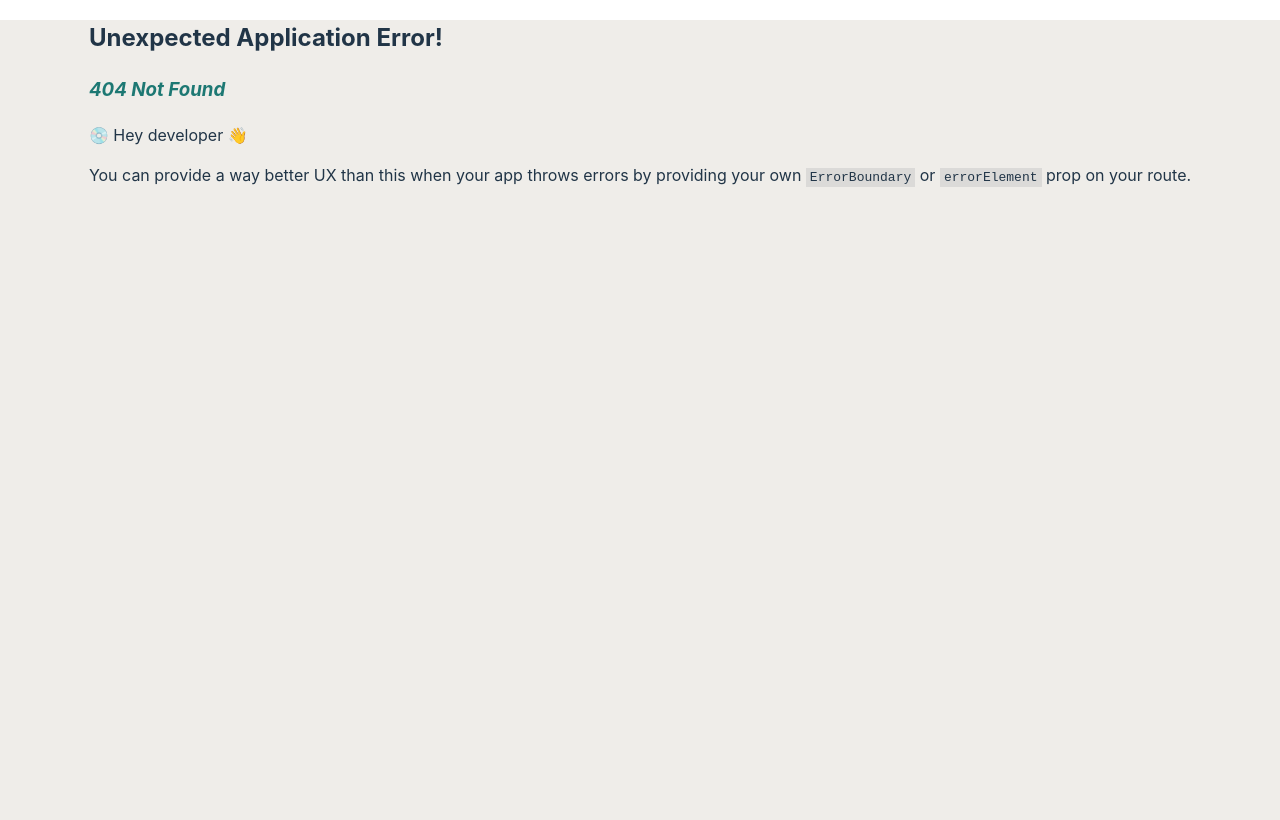
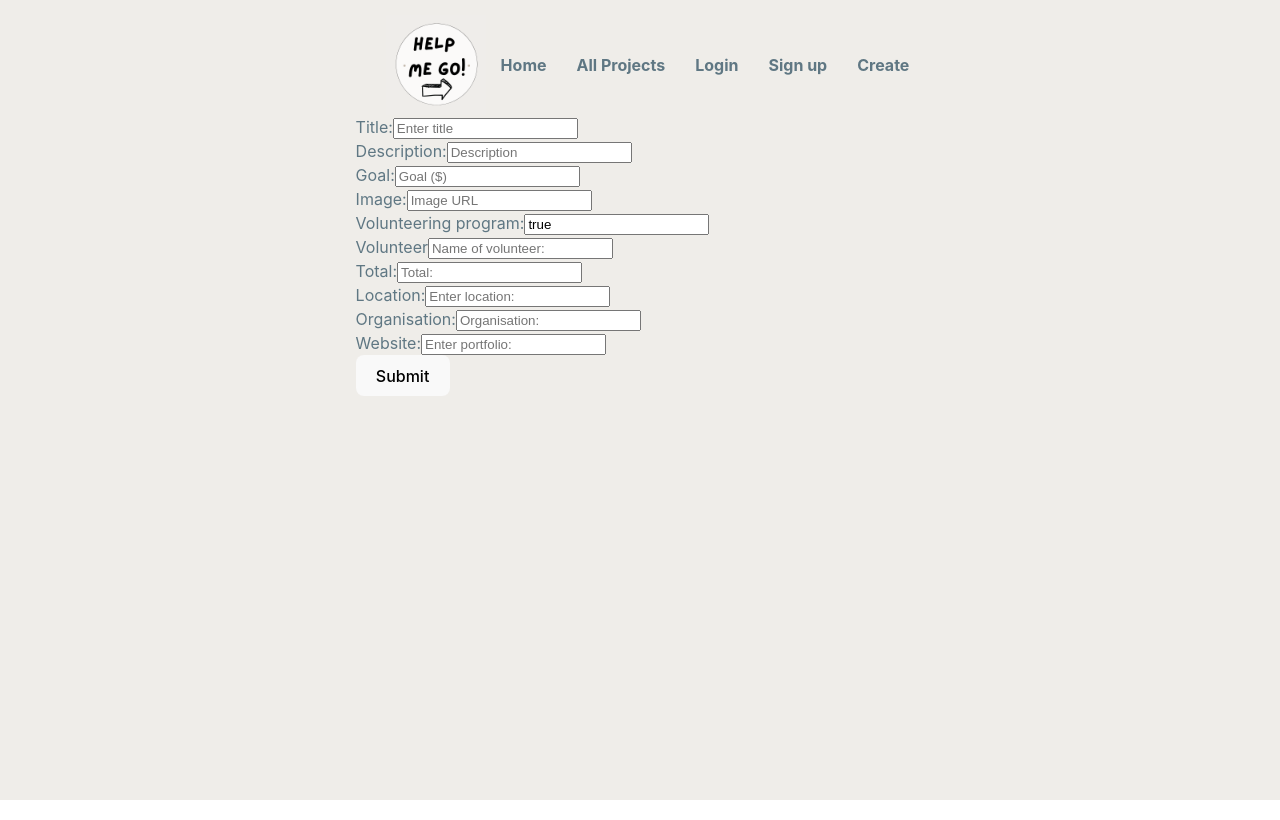
Before and after one commit to jenny-jyl/volunteer-crowdfunding, a React (Vite) app: page /create in a window 1280 px wide. Before the commit this address had no page. Built offline with nearby package versions, Linux system fonts and the light colour scheme.

Commit message:
createproject

```diff
--- a/src/App.css
+++ b/src/App.css
@@ -44,3 +44,21 @@ h3 {
   /* Do not repeat the image */
   background-size: cover;
 }
+
+.signUpField {
+  padding: 10px;
+  display: flex;
+  justify-content: right;
+  margin-right: 40%;
+}
+
+label {
+  color: #5F7783;
+}
+
+.signInField {
+  padding: 10px;
+  display: flex;
+  justify-content: right;
+  margin-right: 40%;
+}
--- /dev/null
+++ b/src/components/CreateProjectForm/index.jsx
@@ -0,0 +1,161 @@
+import React, { useState } from 'react'
+import { useNavigate } from "react-router-dom";
+
+function CreateProjectForm() {
+    const [credentials, setCredentials] = useState({
+        title: '',
+        description: '',
+        goal: '',
+        image: '',
+        is_open: '',
+        owner: '',
+        total: '',
+        location: '',
+        organization: '',
+        website: '',
+    });
+
+    const navigate = useNavigate();
+
+    const handleChange = (event) => {
+        const { id, value } = event.target;
+        setCredentials((prevCredentials) => ({
+            ...prevCredentials,
+            [id]: value
+        }));
+    };
+
+    // const handleSubmit = (event) => {
+    //     event.preventDefault();
+
+    //     if (
+    //         credentials.title && credentials.description && credentials.goal && credentials.image && credentials.is_open && credentials.owner && credentials.total && credentials.location && credentials.organization && credentials.website) {
+    //         postData().then((response) => {
+    //             // window.localStorage.setItem("token", response.token);
+    //             ("credentials", response.credentials)
+    //             navigate("/projects");
+    //         })
+    //     }
+    // };
+
+    const handleSubmit = (event) => {
+        event.preventDefault();
+        postData().then((response) => {
+            // window.localStorage.setItem("token", response.token);
+            ("credentials", response.credentials)
+            navigate("/projects");
+        })
+    };
+
+    const postData = async () => {
+        const response = await fetch(`${import.meta.env.VITE_API_URL}projects/`, {
+            method: "post",
+            headers: {
+                "Content-Type": "application/json",
+            },
+            body: JSON.stringify(credentials),
+        })
+        return response.json()
+    }
+    return (
+        <form>
+            <div className='ProjectField'>
+                <label htmlFor='title'>Title:</label>
+                <input
+                    type="text"
+                    id="title"
+                    placeholder="Enter title"
+                    onChange={handleChange}
+                />
+            </div>
+            <div className='ProjectField'>
+                <label htmlFor='description'>Description:</label>
+                <input
+                    type="text"
+                    id="description"
+                    placeholder="Description"
+                    onChange={handleChange}
+                    maxLength="500"
+                />
+            </div>
+            <div className='ProjectField'>
+                <label htmlFor='goal'>Goal:</label>
+                <input
+                    type="number"
+                    id="goal"
+                    placeholder="Goal ($)"
+                    onChange={handleChange}
+                />
+            </div>
+            <div className='ProjectField'>
+                <label htmlFor='image'>Image:</label>
+                <input
+                    type="text"
+                    id="image"
+                    placeholder="Image URL"
+                    onChange={handleChange}
+                />
+            </div>
+            <div className='ProjectField'>
+                <label htmlFor='is_open'>Volunteering program:</label>
+                <input
+                    type="text"
+                    id="is_open"
+                    placeholder="True or False"
+                    defaultValue="true"
+                    onChange={handleChange}
+                />
+            </div>
+            <div className='ProjectField'>
+                <label htmlFor='owner'>Volunteer</label>
+                <input
+                    type="text"
+                    id="owner"
+                    placeholder="Name of volunteer:"
+                    onChange={handleChange}
+                />
+            </div>
+            <div className='ProjectField'>
+                <label htmlFor='total'>Total:</label>
+                <input
+                    type="number"
+                    id="total"
+                    placeholder="Total:"
+                    onChange={handleChange}
+                />
+            </div>
+            <div className='ProjectField'>
+                <label htmlFor='location'>Location:</label>
+                <input
+                    type="text"
+                    id="location"
+                    placeholder="Enter location:"
+                    onChange={handleChange}
+                />
+            </div>
+            <div className='ProjectField'>
+                <label htmlFor='organisation'>Organisation:</label>
+                <input
+                    type="text"
+                    id="organisation"
+                    placeholder="Organisation:"
+                    onChange={handleChange}
+                />
+            </div>
+            <div className='ProjectField'>
+                <label htmlFor='website'>Website:</label>
+                <input
+                    type="url"
+                    id="website"
+                    placeholder="Enter portfolio:"
+                    onChange={handleChange}
+                />
+            </div>
+            <div className='ProjectField'>
+                <button type="submit" onClick={handleSubmit}>Submit</button>
+            </div>
+        </form>
+    )
+};
+
+export default CreateProjectForm;
--- a/src/components/LoginForm/index.jsx
+++ b/src/components/LoginForm/index.jsx
@@ -25,7 +25,9 @@ function LoginForm() {
         if (credentials.username && credentials.password) {
             postData().then((response) => {
                 window.localStorage.setItem("token", response.token);
+                // window.location.reload(false);
                 navigate("/");
+                // setIsLoggedIn(true);
             })
         }
     };
@@ -45,7 +47,7 @@ function LoginForm() {
 
     return (
         <form>
-            <div>
+            <div className='signInField'>
                 <label htmlFor='username'>Username:</label>
                 <input
                     type="text"
@@ -54,7 +56,7 @@ function LoginForm() {
                     onChange={handleChange}
                 />
             </div>
-            <div>
+            <div className='signInField'>
                 <label htmlFor='password'>Password:</label>
                 <input
                     type="password"
@@ -63,7 +65,9 @@ function LoginForm() {
                     onChange={handleChange}
                 />
             </div>
-            <button type="submit" onClick={handleSubmit}>Login</button>
+            <div className='signInField'>
+                <button type="submit" onClick={handleSubmit}>Login</button>
+            </div>
         </form>
     )
 };
--- a/src/components/Nav/index.jsx
+++ b/src/components/Nav/index.jsx
@@ -1,15 +1,43 @@
-import React from 'react';
+import React, { useState, useEffect } from 'react';
 import { Link } from 'react-router-dom'
 import logo from '/Users/jennyli/volunteer-crowdfunding/src/components/images/logo.png';
 
 function Nav() {
+
+    console.log(window.localStorage.getItem("token"))
+
+    const [isLoggedIn, setIsLoggedIn] = useState()
+
+    useEffect(() => {
+        if (window.localStorage.getItem("token")) {
+            setIsLoggedIn(true)
+        } else {
+            setIsLoggedIn(false)
+        }
+    }, [])
+
+    const logout = () => {
+        setIsLoggedIn(false)
+        localStorage.clear();
+        window.location.href = '/';
+    }
+
     return (
         <nav className='main-nav-container'>
             <img src={logo} alt="Help Me Go Logo" width="100" height="100"></img>
             <Link to="/" className="nav-item">Home</Link>
-            <Link to="/project" className="nav-item">All Projects</Link>
-            <Link to="/login" className="nav-item">Login</Link>
-            <Link to="/signUp" className="nav-item">Sign up</Link>
+            <Link to="/projects" className="nav-item">All Projects</Link>
+            {
+                isLoggedIn ? (
+                    <Link to="/" onClick={logout} className="nav-item">Logout</Link>
+                ) : (
+                    <>
+                        <Link to="/login" className="nav-item">Login</Link>
+                        <Link to="/signUp" className="nav-item">Sign up</Link>
+                    </>
+                )
+            }
+            <Link to="/create" className="nav-item">Create</Link>
         </nav>
     )
 }
--- a/src/components/ProjectCard/ProjectCard.css
+++ b/src/components/ProjectCard/ProjectCard.css
@@ -1,9 +1,9 @@
 .project-card {
-    border: 1px solid #C2D1C9;
-    box-shadow: 0px 0px 5px #C2D1C9;
+    border: 1px solid #bcbcbc;
+    box-shadow: 0px 0px 5px #dcece3;
     margin: 20px;
     padding: 10px;
-    background-color: #C2D1C9;
+    background-color: #cdcdcd;
     border-radius: 25px
 }
 
--- a/src/components/SignUpForm/index.jsx
+++ b/src/components/SignUpForm/index.jsx
@@ -67,7 +67,7 @@ function SignUpForm() {
                     onChange={handleChange}
                 />
             </div> */}
-            <div>
+            <div className='signUpField'>
                 <label htmlFor='username'>Username:</label>
                 <input
                     type="text"
@@ -76,8 +76,8 @@ function SignUpForm() {
                     onChange={handleChange}
                 />
             </div>
-            <div>
-                <label htmlFor='email'>Email</label>
+            <div className='signUpField'>
+                <label htmlFor='email'>Email:</label>
                 <input
                     type="text"
                     id="email"
@@ -85,7 +85,7 @@ function SignUpForm() {
                     onChange={handleChange}
                 />
             </div>
-            <div>
+            <div className='signUpField'>
                 <label htmlFor='password'>Password:</label>
                 <input
                     type="password"
@@ -94,7 +94,9 @@ function SignUpForm() {
                     onChange={handleChange}
                 />
             </div>
-            <button type="submit" onClick={handleSubmit}>Login</button>
+            <div className='signUpField'>
+                <button type="submit" onClick={handleSubmit}>Login</button>
+            </div>
         </form>
     )
 };
--- /dev/null
+++ b/src/pages/CreateProject.jsx
@@ -0,0 +1,10 @@
+import React from 'react';
+import CreateProjectForm from '../components/CreateProjectForm';
+
+function CreateProject() {
+    return (
+        <CreateProjectForm />
+    )
+};
+
+export default CreateProject;
--- a/src/pages/LoginPage.jsx
+++ b/src/pages/LoginPage.jsx
@@ -1,9 +1,9 @@
 import React from 'react';
 import LoginForm from '../components/LoginForm';
 
-function LoginPage() {
+function LoginPage(props) {
     return (
-        <LoginForm />
+        <LoginForm props={props} />
     )
 };
 
```
Also changed, not shown: src/App.jsx (+12 -5 lines), src/pages/SignOutPage.jsx (added, +8 -0 lines).
